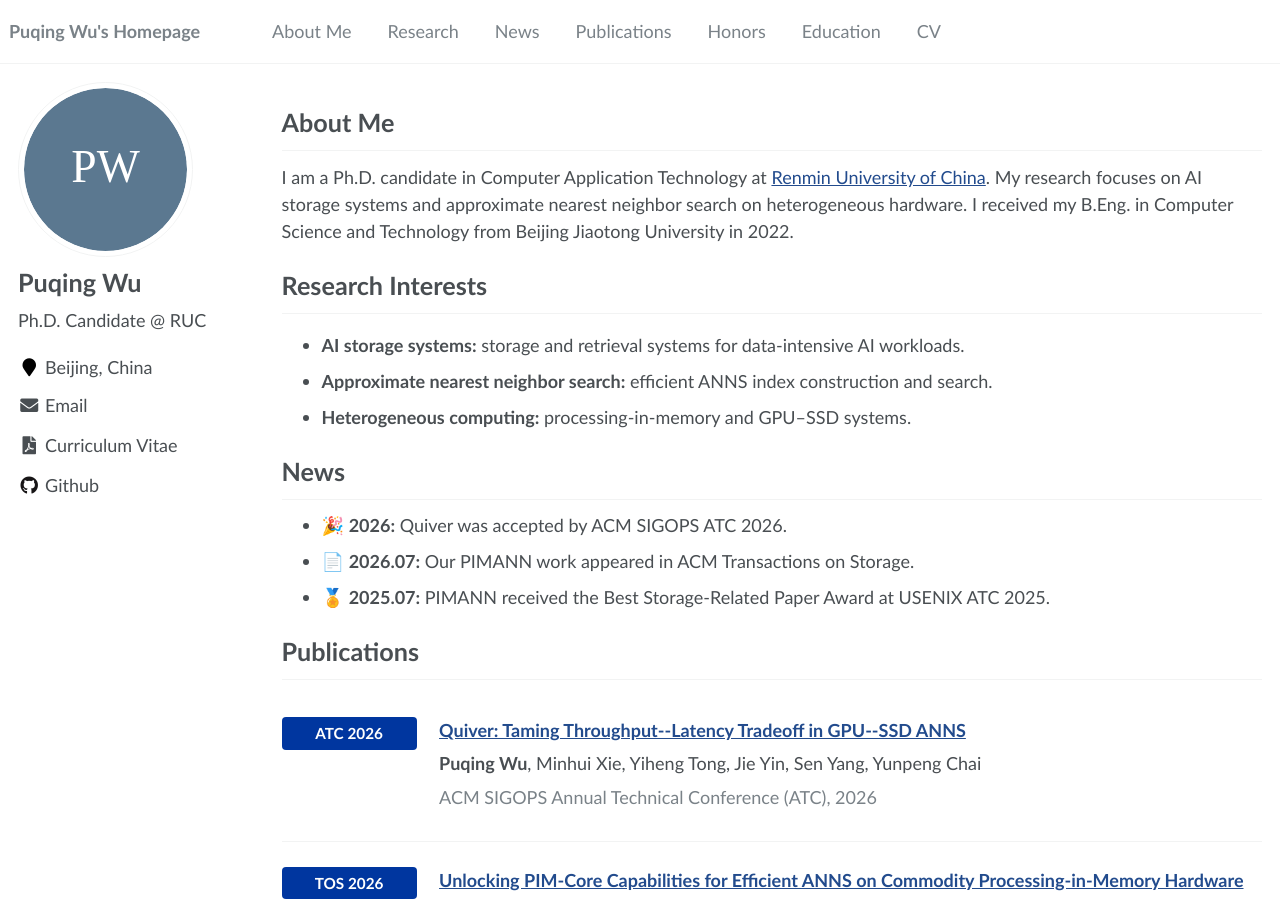
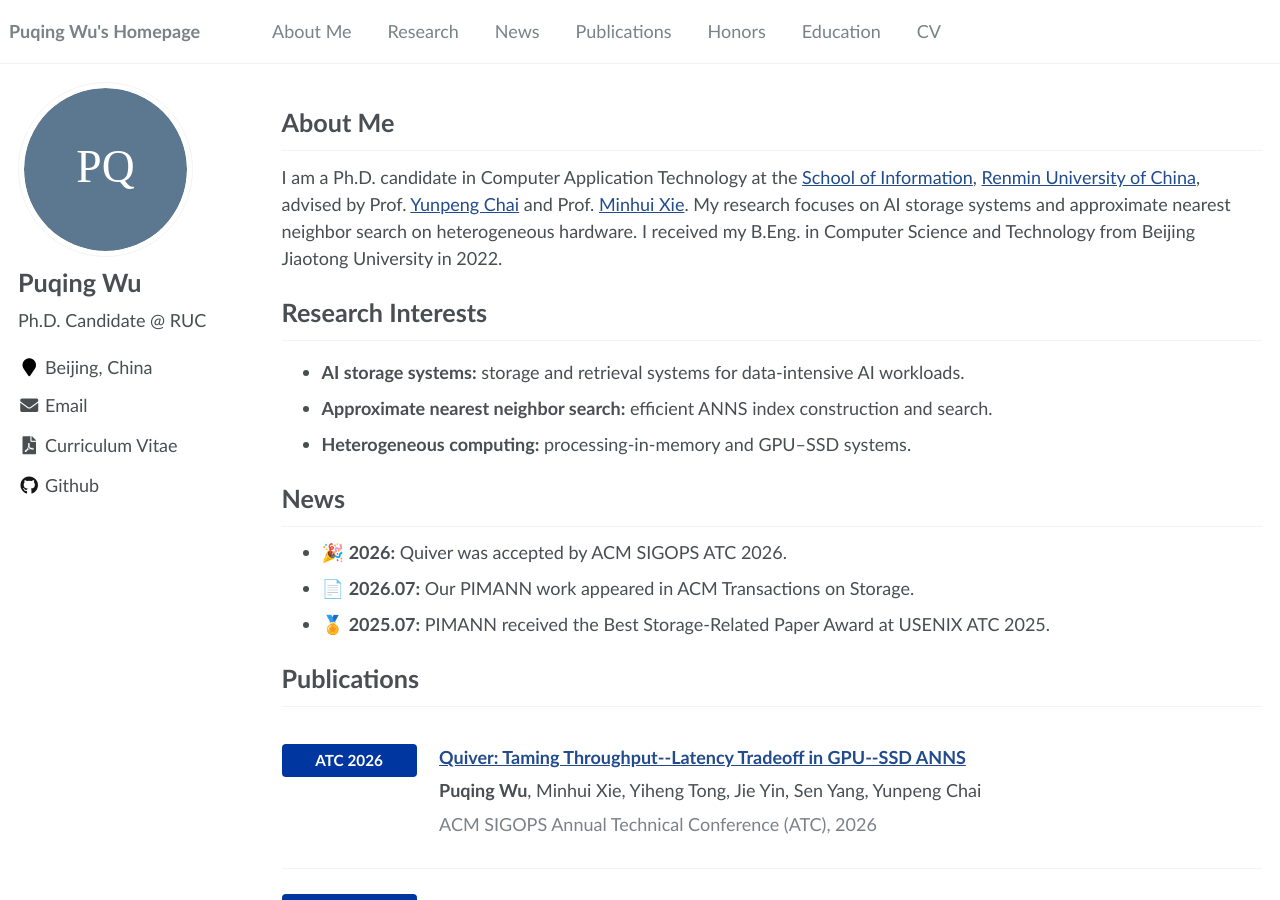
Before and after one commit to w-pq/w-pq.github.io, a Jekyll site: the page built from _pages/about.md, in a window 1280 px wide and 900 px high. Built offline with Jekyll 4.4.1, drawn with Linux system fonts in a browser that asks for light colours.

```diff
--- a/_pages/about.md
+++ b/_pages/about.md
@@ -11,7 +11,7 @@ redirect_from:
 About Me
 ---
 
-I am a Ph.D. candidate in Computer Application Technology at [Renmin University of China](https://www.ruc.edu.cn/). My research focuses on AI storage systems and approximate nearest neighbor search on heterogeneous hardware. I received my B.Eng. in Computer Science and Technology from Beijing Jiaotong University in 2022.
+I am a Ph.D. candidate in Computer Application Technology at the [School of Information](http://info.ruc.edu.cn/), [Renmin University of China](https://www.ruc.edu.cn/), advised by Prof. [Yunpeng Chai](http://info.ruc.edu.cn/xwgg/xyxw/148bfe180f6648d2bba61c614f39be09.htm) and Prof. [Minhui Xie](https://minhui-xie.github.io/). My research focuses on AI storage systems and approximate nearest neighbor search on heterogeneous hardware. I received my B.Eng. in Computer Science and Technology from Beijing Jiaotong University in 2022.
 
 Research Interests
 ---
```
Also changed, not shown: images/profile.svg.
